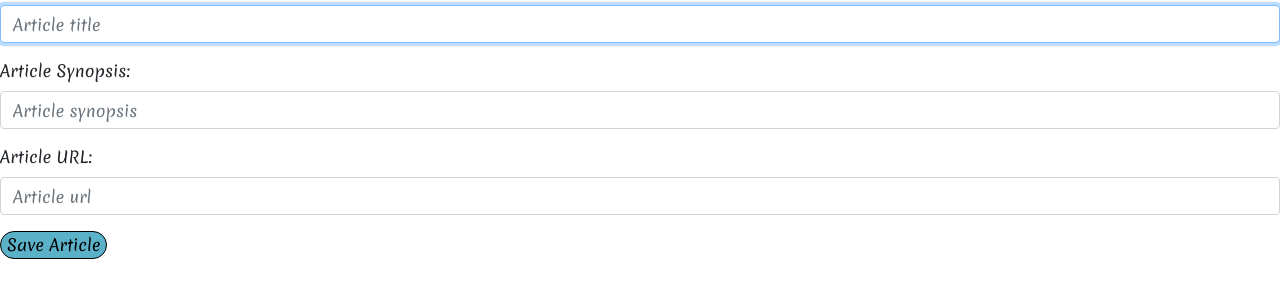
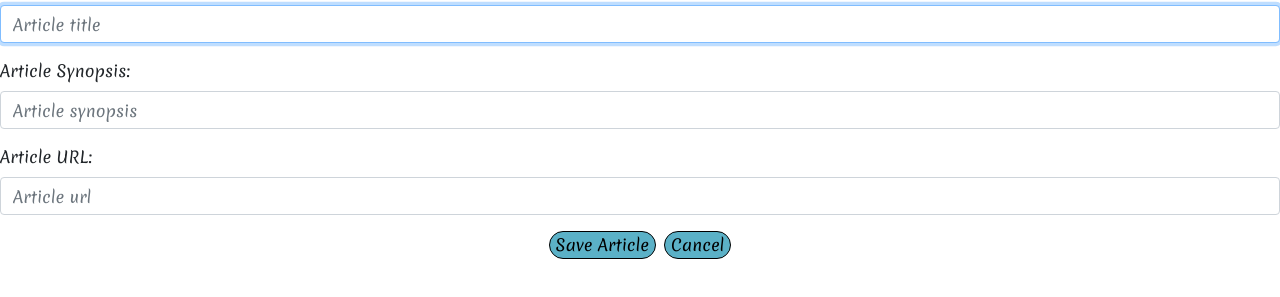
Before and after one commit to NSS-Day-Cohort-49/react-nutshell-state-slingers, a React app: page /articles/create in a window 1280 px wide. Shown: the part 147-444 px from the top of the page. Built offline with nearby package versions, Linux system fonts and the light colour scheme; no server answers; sample sign-in values are in the browser's storage.

Commit message:
add cancel button to articles form and other articles styling

```diff
--- a/src/components/articles/Article.css
+++ b/src/components/articles/Article.css
@@ -5,7 +5,9 @@
     margin-left: 50px;
     margin-top: 40px;
 }
-
+.articleForm {
+    flex-basis: 90%;
+}
 .articles {
     display: flex;
     flex-wrap: wrap;
@@ -62,12 +64,28 @@
     background-color:  #5bb1c7;
 }
 
+.cancel__btn__article {
+    background-color: #5bb1c7;
+    border-radius: 50px;
+    border: 1px solid black;
+    margin-left: .5em;
+}
+.cancel__btn__article:hover {
+    border: 2px solid rgb(48, 126, 216);
+    color: whitesmoke;
+    background-color:  #5bb1c7;
+
+}
 .article__btn{
     display: flex;
     justify-content: flex-end;
     margin-right: 2em;
 }
+.articleFormBtn{
+    display: flex;
+    justify-content: center;
 
+}
 .delete__article {
     background-color: #5bb1c7;
     border-radius: 50px;
@@ -87,7 +105,7 @@
     background-color: #5bb1c7;
     border-radius: 50px;
     border: 1px solid black;
-    ;
+
 }
 
 .edit__article:hover {
--- a/src/components/articles/ArticleForm.js
+++ b/src/components/articles/ArticleForm.js
@@ -85,6 +85,11 @@ export const ArticleForm = () => {
             }
         }
       }
+      const handleCancelArticle = (event) =>{
+          event.preventDefault()
+          history.push("/")
+
+      }
 
     return(
         <form className="articleForm">
@@ -109,10 +114,14 @@ export const ArticleForm = () => {
         </fieldset>
 
 
-
+        <div className="articleFormBtn">
         <button className="save__btn__article" onClick={handleClickSaveArticle}>
           Save Article
             </button>
+        <button className="cancel__btn__article" onClick={handleCancelArticle}>
+          Cancel
+            </button>
+        </div>
       </form>
     )
 }
```
Also changed, not shown: public/images/hollyPhoto.jpeg (renamed from public/images/84142388.jpeg).
